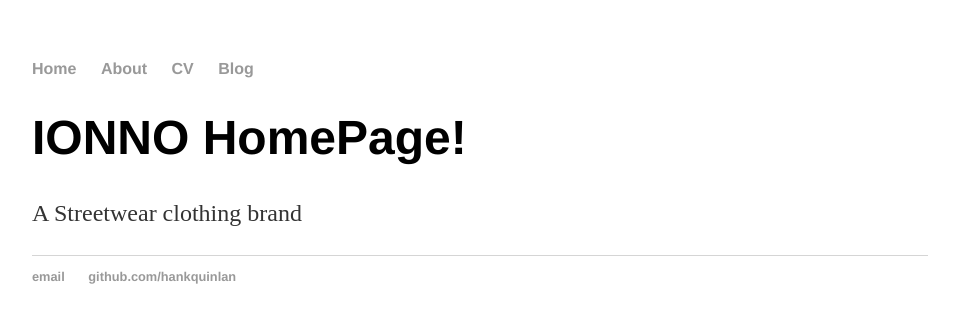
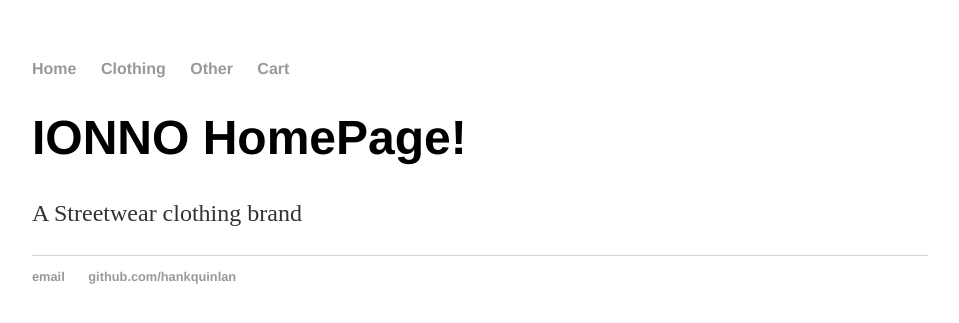
Before and after one commit to oscarreyes98/ionno.github.io, a Jekyll site: the page built from index.html, in a window 1280 px wide. Shown: the top 323 px of the page, without its empty margins (160-1119 px from the left). Built offline with Jekyll 4.4.1, drawn with Linux system fonts in a browser that asks for light colours.

Commit message:
updated href names

```diff
--- a/_layouts/default.html
+++ b/_layouts/default.html
@@ -8,9 +8,9 @@
 			<nav>
 	    		<ul>
 	        		<li><a href="/">Home</a></li>
-		        	<li><a href="/about">About</a></li>
-	        		<li><a href="/cv">CV</a></li>
-	        		<li><a href="/blog">Blog</a></li>
+		        	<li><a href="/clothing">Clothing</a></li>
+	        		<li><a href="/other">Other</a></li>
+	        		<li><a href="/cart">Cart</a></li>
 	    		</ul>
 			</nav>
 			<div class="container">
```
